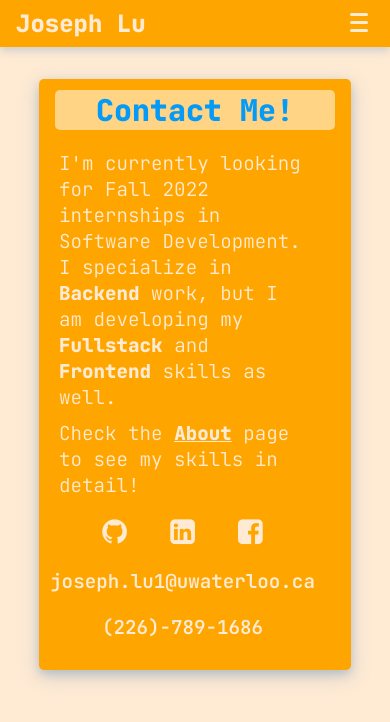
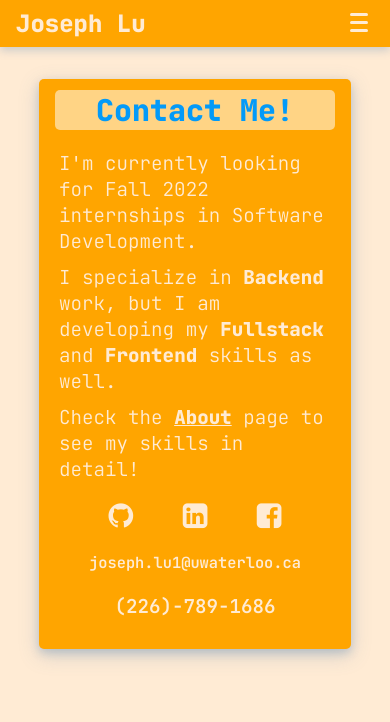
Before and after one commit to lu-joseph/lu-joseph.github.io, a JavaScript app: page /contact in a window 390 px wide. Shown: the top 722 px of the page. Built offline with nearby package versions, Linux system fonts and the light colour scheme.

Commit message:
Finished contact page and build run

```diff
--- a/src/css/Contact.css
+++ b/src/css/Contact.css
@@ -53,6 +53,22 @@
     margin: 10px 0;
 }
 
-.contact-entry .description.second-paragraph {
+.contact-entry .description:not(.first-paragraph) {
     margin-top: 10px;
 }
+
+.details {
+    width: 100%;
+}
+
+@media (max-width: 400px) {
+    .contact-entry .email {
+        font-size: 0.8em !important;
+    }
+}
+
+@media (max-width: 330px) {
+    .contact-entry .email {
+        font-size: 0.7em !important;
+    }
+}
--- a/src/pages/Contact.js
+++ b/src/pages/Contact.js
@@ -9,12 +9,15 @@ const Contact = () => {
         </div>
         <div className="details-container">
           <div className="details">
+            <div className="description first-paragraph">
+              I'm currently looking for Fall 2022 internships in Software
+              Development.
+            </div>
             <div className="description">
-              I'm currently looking for Fall 2022 internships in Software
-              Development. I specialize in <b>Backend</b> work, but I am
-              developing my <b>Fullstack</b> and <b>Frontend</b> skills as well.
+              I specialize in <b>Backend</b> work, but I am developing my{" "}
+              <b>Fullstack</b> and <b>Frontend</b> skills as well.
             </div>
-            <div className="description second-paragraph">
+            <div className="description">
               Check the{" "}
               <b>
                 <a href="https://josephlu.ca/about" className="about-page-link">
```
Also changed, not shown: 11 other files (tests, documents, lock files or other folders).
